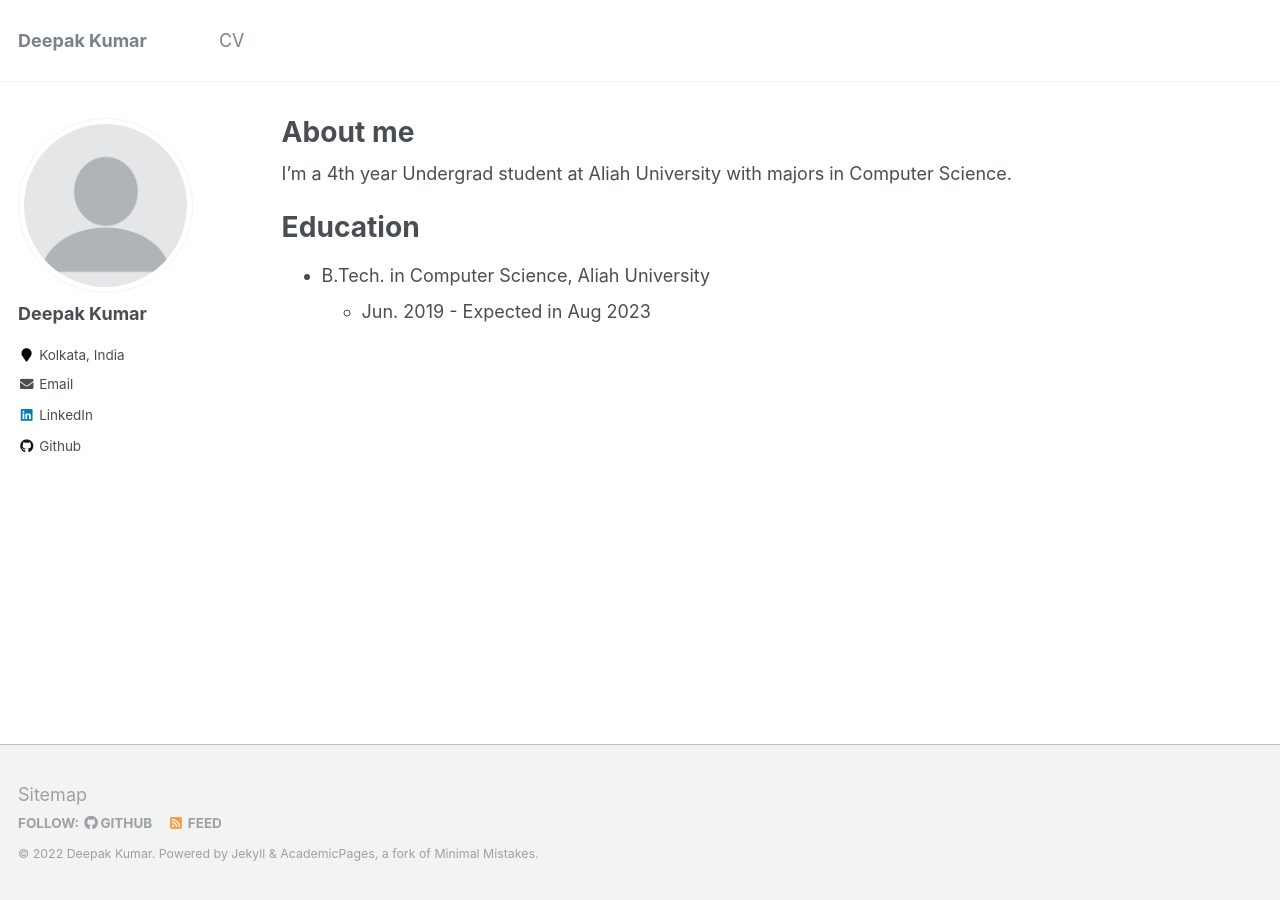
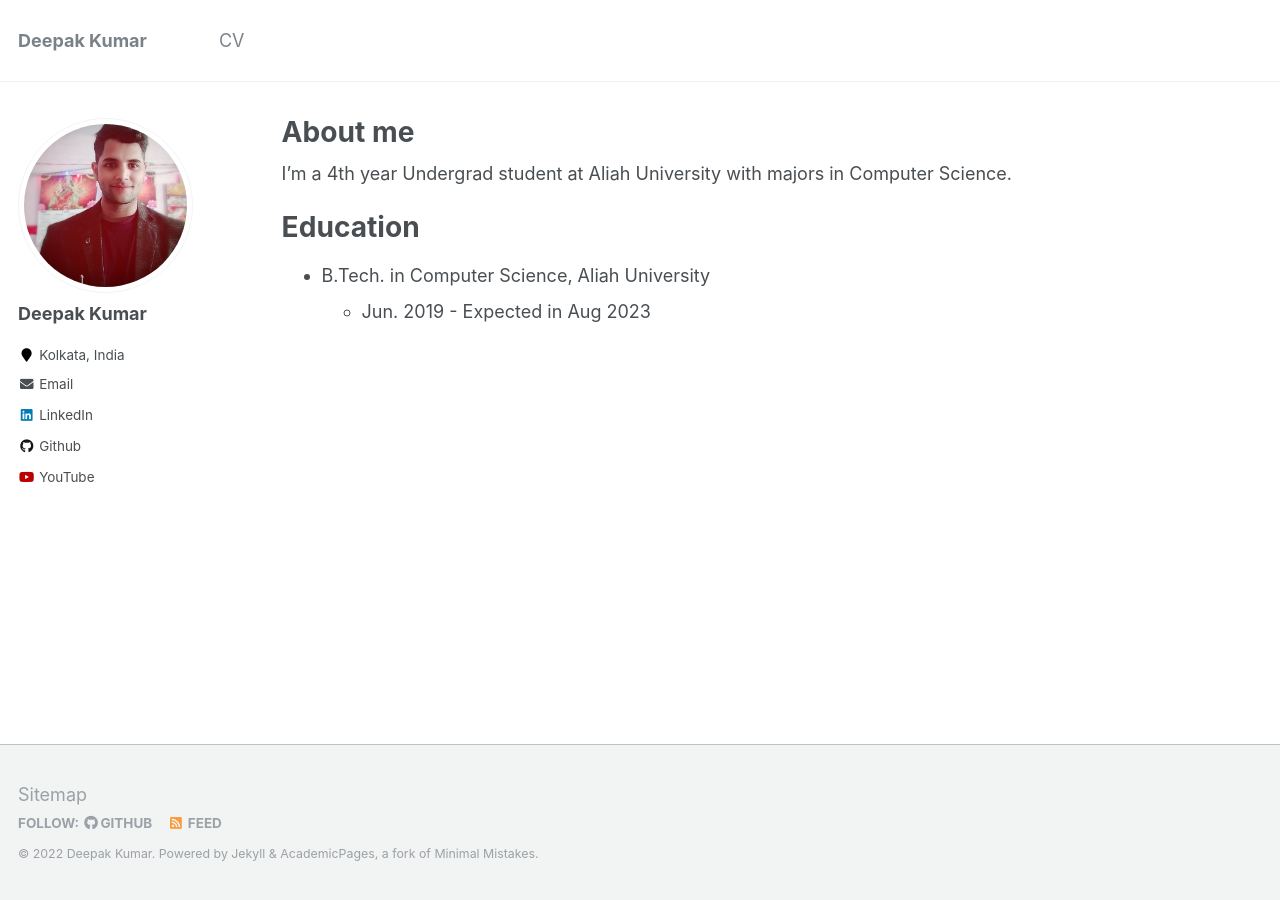
Before and after one commit to Deepak17460/deepak17460.github.io, a Jekyll site: the page built from _pages/about.md, in a window 1280 px wide. Built offline with Jekyll 4.4.1, drawn with Linux system fonts in a browser that asks for light colours.

Commit message:
Update _config.yml

```diff
--- a/_config.yml
+++ b/_config.yml
@@ -81,7 +81,7 @@ analytics:
 # Site Author
 author:
   name             : "Deepak Kumar"
-  avatar           : "profile.png"
+  avatar           : "deepak.png"
   bio              : ""
   location         : "Kolkata, India"
   employer         :
@@ -113,7 +113,7 @@ author:
   vine             :
   weibo            :
   xing             :
-  youtube          :
+  youtube          : "https://youtube.com/channel/UCpzVTz5lPMAsxBHn9wyl9hw"
   wikipedia        :
 
 
```
